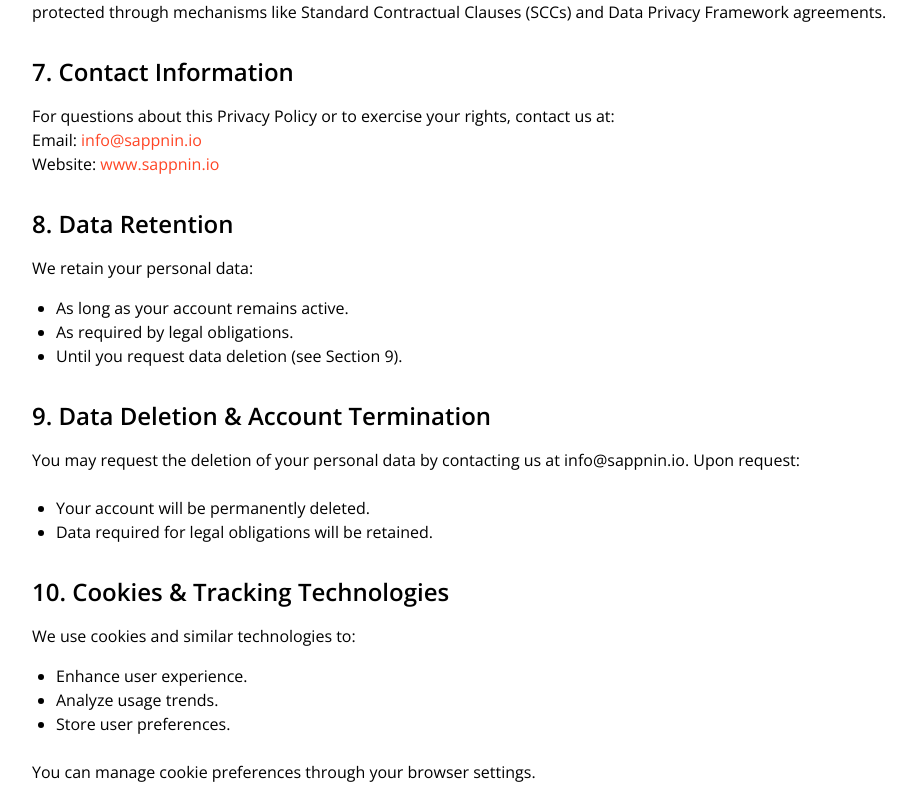
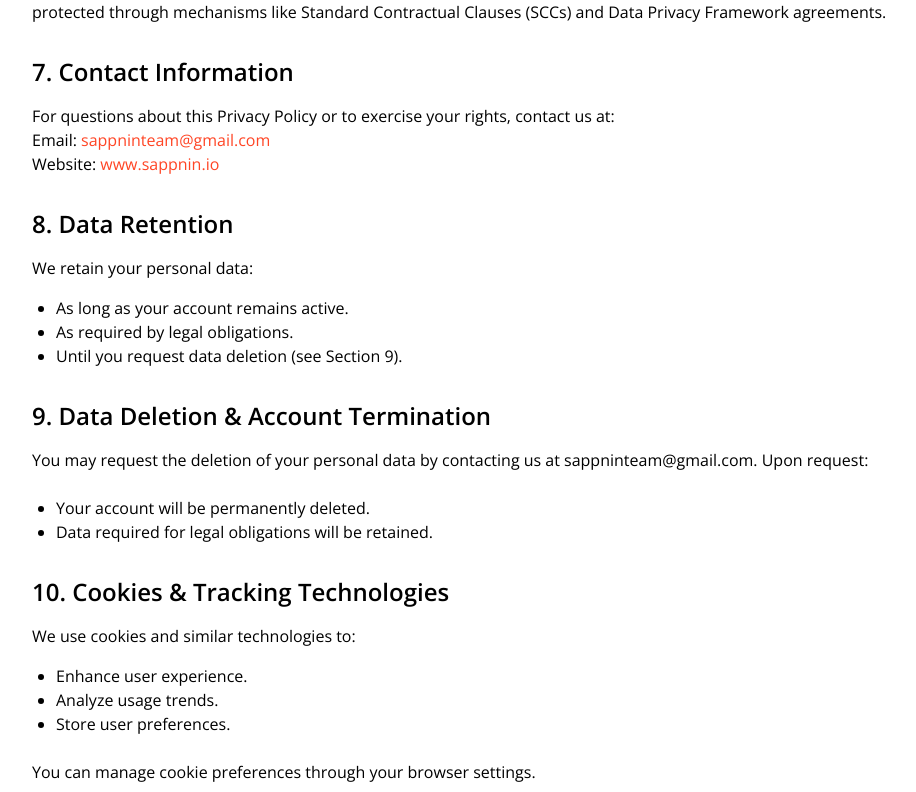
Before and after one commit to webuildprofiles01/sappnin, a Next.js app: page /privacy in a window 1280 px wide. Shown: the part 1688-2480 px from the top of the page, without its empty margins (160-1076 px from the left). Built offline with nearby package versions, Linux system fonts and the light colour scheme.

Commit message:
30th January, 2026

```diff
--- a/app/data-deletion/page.tsx
+++ b/app/data-deletion/page.tsx
@@ -31,7 +31,7 @@
               If you are unable to delete your account through the app, you can submit a request by emailing us:
             </p>
             <ul className="list-disc pl-6 mb-6">
-              <li>Email: <a href="mailto:info@sappnin.io" className="text-brand-orange hover:underline">info@sappnin.io</a></li>
+              <li>Email: <a href="mailto:sappninteam@gmail.com" className="text-brand-orange hover:underline">sappninteam@gmail.com</a></li>
               <li>Subject: &quot;Request for Data Deletion&quot;</li>
               <li>Include:
                 <ul className="list-disc pl-6 mt-2">
@@ -56,8 +56,8 @@
 
             <p className="mt-8 mb-6">
               If you have any questions, please contact us at{" "}
-              <a href="mailto:info@sappnin.io" className="text-brand-orange hover:underline">
-                info@sappnin.io
+              <a href="mailto:sappninteam@gmail.com" className="text-brand-orange hover:underline">
+                sappninteam@gmail.com
               </a>
             </p>
           </div>
--- a/app/privacy/page.tsx
+++ b/app/privacy/page.tsx
@@ -69,7 +69,7 @@
             <h2 className="text-2xl font-semibold mt-8 mb-4">7. Contact Information</h2>
             <p className="mb-6">
               For questions about this Privacy Policy or to exercise your rights, contact us at:<br />
-              Email: <a href="mailto:info@sappnin.io" className="text-brand-orange hover:underline">info@sappnin.io</a><br />
+              Email: <a href="mailto:sappninteam@gmail.com" className="text-brand-orange hover:underline">sappninteam@gmail.com</a><br />
               Website: <a href="https://www.sappnin.io" className="text-brand-orange hover:underline">www.sappnin.io</a>
             </p>
 
@@ -83,7 +83,7 @@
 
             <h2 className="text-2xl font-semibold mt-8 mb-4">9. Data Deletion & Account Termination</h2>
             <p className="mb-6">
-              You may request the deletion of your personal data by contacting us at info@sappnin.io. Upon request:
+              You may request the deletion of your personal data by contacting us at sappninteam@gmail.com. Upon request:
             </p>
             <ul className="list-disc pl-6 mb-6">
               <li>Your account will be permanently deleted.</li>
@@ -112,7 +112,7 @@
             <h2 className="text-2xl font-semibold mt-8 mb-4">13. Contact Information</h2>
             <p className="mb-6">
               For questions about this Privacy Policy or to exercise your rights, contact us at:<br />
-              Email: <a href="mailto:info@sappnin.io" className="text-brand-orange hover:underline">info@sappnin.io</a><br />
+              Email: <a href="mailto:sappninteam@gmail.com" className="text-brand-orange hover:underline">sappninteam@gmail.com</a><br />
               Website: <a href="https://www.sappnin.io" className="text-brand-orange hover:underline">www.sappnin.io</a>
             </p>
 
--- a/app/terms/page.tsx
+++ b/app/terms/page.tsx
@@ -109,7 +109,7 @@
 
             <h2 className="text-2xl font-semibold mt-8 mb-4">14. Contact Information</h2>
             <p className="mb-6">
-              For any inquiries or support, contact us at: <a href="mailto:info@sappnin.io" className="text-brand-orange hover:underline">info@sappnin.io</a>
+              For any inquiries or support, contact us at: <a href="mailto:sappninteam@gmail.com" className="text-brand-orange hover:underline">sappninteam@gmail.com</a>
             </p>
 
             <p className="mt-8 mb-6">
```
Also changed, not shown: requirements/privacypolicy.md (+3 -3 lines), requirements/termsandconditions.md (+1 -1 lines), requirements/userdatadeletion.md (+2 -2 lines).
